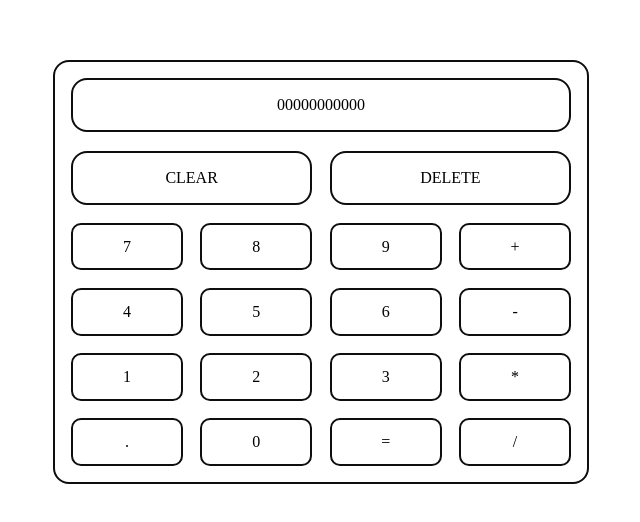
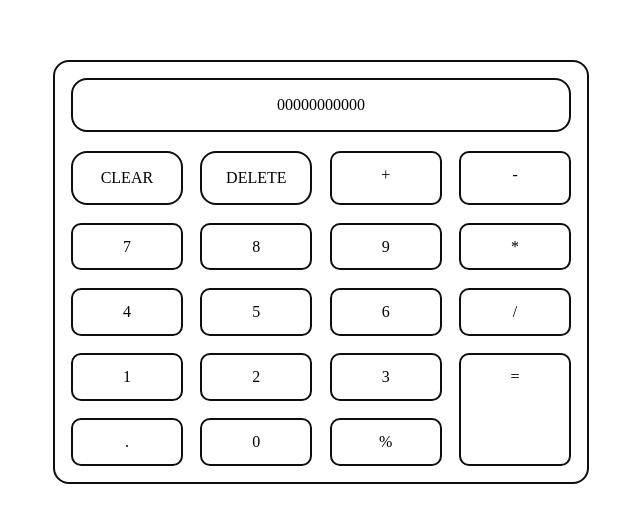
Before and after one commit to TNTtato/Calculator, a plain HTML site: page index.html in a window 1280 px wide. Shown: the part 128-650 px from the top of the page, without its empty margins (319-959 px from the left). Drawn offline with Linux system fonts and the light colour scheme.

Commit message:
change keyboard layout

```diff
--- a/index.html
+++ b/index.html
@@ -14,22 +14,25 @@
     <div class="keyboard-container" id="keyboard-container">
       <div class="controls" id="clear">CLEAR</div>
       <div class="controls" id="delete">DELETE</div>
+      <div class="operators" id="plus">+</div>
+      <div class="operators" id="minus">-</div>
       <div class="digits" id="seven">7</div>
       <div class="digits" id="eight">8</div>
       <div class="digits" id="nine">9</div>
-      <div class="operators" id="plus">+</div>
+      <div class="operators" id="product">*</div>
       <div class="digits" id="four">4</div>
       <div class="digits" id="five">5</div>
       <div class="digits" id="six">6</div>
-      <div class="operators" id="minus">-</div>
+      <div class="operators" id="division">/</div>
       <div class="digits" id="one">1</div>
       <div class="digits" id="two">2</div>
       <div class="digits" id="three">3</div>
-      <div class="operators" id="product">*</div>
+
       <div class="point" id="point">.</div>
       <div class="digits" id="zero">0</div>
+      <div class="digits" id="percentage">%</div>
       <div class="operators" id="equal">=</div>
-      <div class="operators" id="division">/</div>
+
     </div>
   </div>
 </body>
--- a/style.css
+++ b/style.css
@@ -33,9 +33,7 @@ body {
   gap: 1.1rem;
 }
 
-#clear {
-  grid-column: 1/3;
+#equal {
+  grid-column: 4;
+  grid-row: 4/6;
 }
-#delete {
-  grid-column: 3/5;
-}
```
